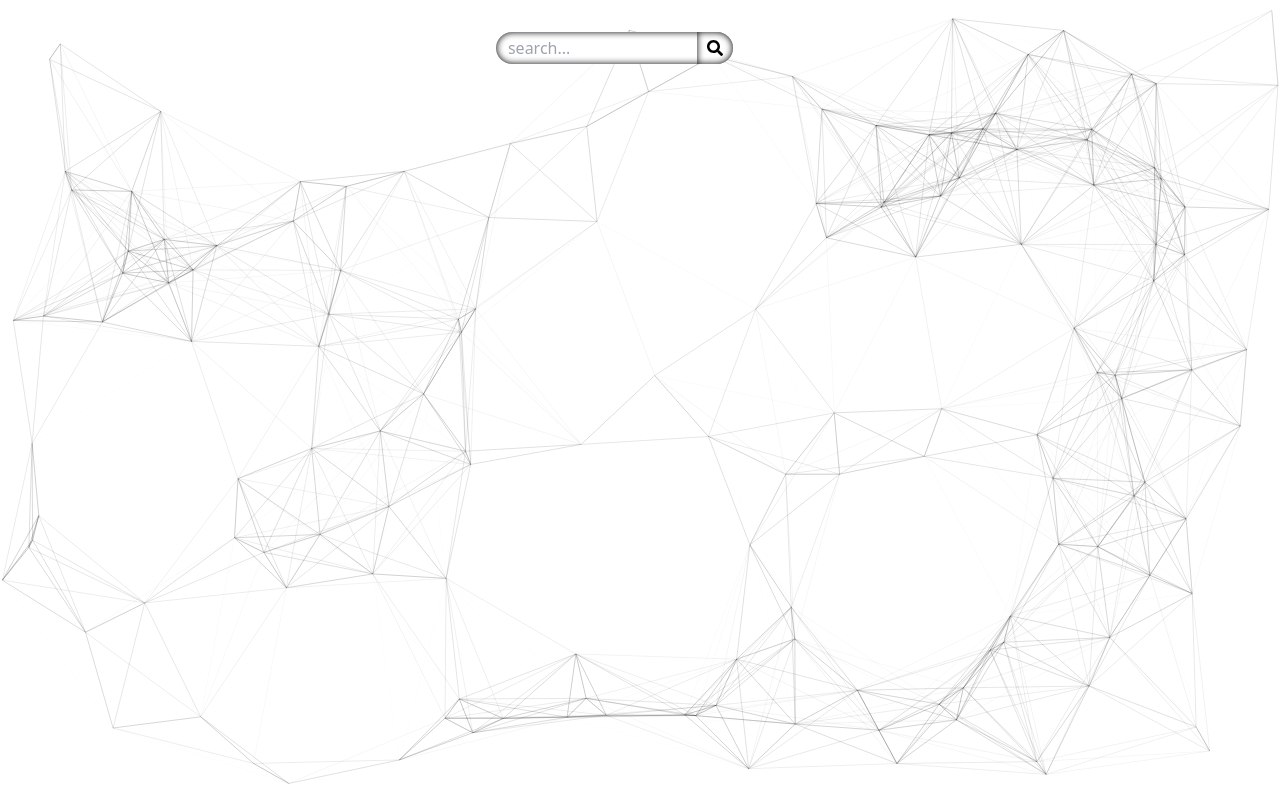
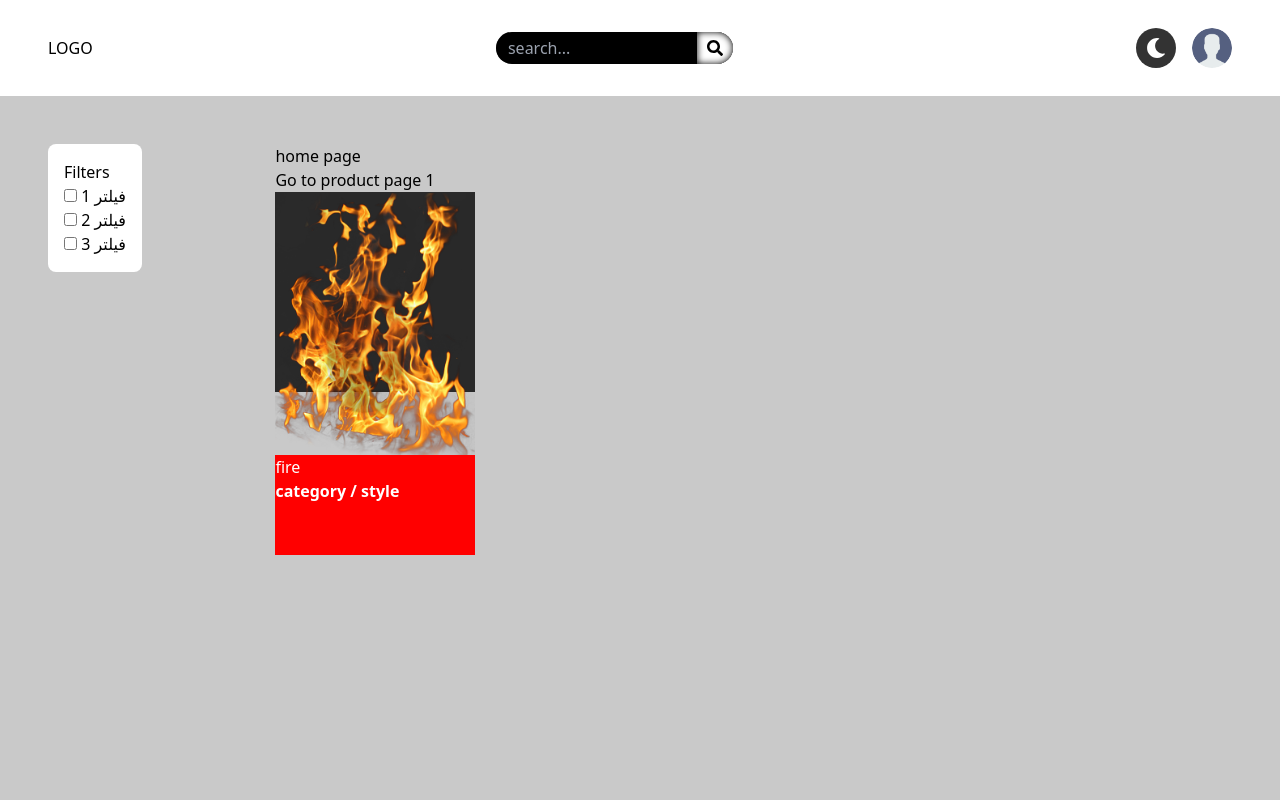
Before and after one commit to Al-Khalsi/freeNG, a Next.js app: page / in a window 1280 px wide. Built offline with nearby package versions, Linux system fonts and the light colour scheme.

Commit message:
add dark mode css for project

```diff
--- a/components/templates/background/particles.js
+++ b/components/templates/background/particles.js
@@ -2,7 +2,7 @@ import Particles, { initParticlesEngine } from "@tsparticles/react";
 import { useEffect, useMemo, useState } from "react";
 import { loadSlim } from "@tsparticles/slim";
 
-const ParticlesComponent = (props) => {
+const ParticlesComponent = ({ id, isDarkMode }) => {
     const [init, setInit] = useState(false);
 
     useEffect(() => {
@@ -21,7 +21,7 @@ const ParticlesComponent = (props) => {
         () => ({
             background: {
                 color: {
-                    value: "#fff",
+                    value:  isDarkMode ? "#121212" : "#ffffff",
                 },
             },
             fpsLimit: 60,
@@ -54,7 +54,7 @@ const ParticlesComponent = (props) => {
                     value: "#FFFFFF"
                 },
                 links: {
-                    color: '#000',
+                    color: isDarkMode ? '#ffffff' : '#000000',
                     distance: 200,
                     enable: true,
                     opacity: 0.5,
@@ -125,7 +125,7 @@ const ParticlesComponent = (props) => {
         [],
     );
 
-    return <Particles id={props.id} init={particlesLoaded} options={options} />;
+    return <Particles id={id} init={particlesLoaded} options={options} />;
 };
 
 export default ParticlesComponent;
--- a/pages/_app.js
+++ b/pages/_app.js
@@ -1,4 +1,5 @@
-import "@/styles/globals.css";
+import "../styles/globals.css";
+import '../styles/dark-mode.css';
 
 function App({ Component, pageProps }) {
   return <Component {...pageProps} />
--- a/pages/index.js
+++ b/pages/index.js
@@ -1,14 +1,23 @@
-import ParticlesComponent from '@/components/templates/background/particles';
 import Link from 'next/link';
 import { FaSun, FaMoon, FaSearch } from "react-icons/fa";
+import { useEffect, useState } from "react";
 
 
 function index() {
+  const [isDarkMode, setIsDarkMode] = useState(false);
+
+  useEffect(() => {
+    document.body.classList.toggle('dark', isDarkMode);
+    document.body.classList.toggle('light', !isDarkMode);
+  }, [isDarkMode]);
+
+  const toggleTheme = () => {
+    setIsDarkMode(prevMode => !prevMode);
+  };
 
   return (
     <>
-      <ParticlesComponent id='particles' />
-      <div className="main">
+      <div className="app">
         <header className='header'>
 
           <div className='bg-logo'>
@@ -23,19 +32,39 @@ function index() {
           </div>
 
           <div className='right-header'>
-            <button className='change-background'>
-              <FaMoon />
+            <button className='change-background' onClick={toggleTheme}>
+              {isDarkMode ? <FaSun /> : <FaMoon />}
             </button>
             <Link href="/profile">
               <img src="/img/user.png" className='userPng' alt='profile' title='profile' />
             </Link>
           </div>
         </header>
-        <h1>home page</h1>
-        <Link href="/product/1">Go to product page 1</Link>
-        <br />
-        <Link href="/product/2">Go to product page 2</Link>
-        <br />
+
+        <div className='main'>
+          <aside class="filter-sidebar">
+            <h2>Filters</h2>
+            <ul>
+              <li><input type="checkbox" /> فیلتر 1</li>
+              <li><input type="checkbox" /> فیلتر 2</li>
+              <li><input type="checkbox" /> فیلتر 3</li>
+            </ul>
+          </aside>
+          <section>
+            <h1>home page</h1>
+            <Link href="/product/1">Go to product page 1</Link>
+            <br />
+            <div className='card'>
+              <div className='bg-img'>
+                <img src="/img/fire.png" alt="" />
+              </div>
+              <div className='info-img'>
+                <h3>fire</h3>
+                <b>category / style </b>
+              </div>
+            </div>
+          </section>
+        </div>
       </div>
     </>
   )
--- /dev/null
+++ b/styles/dark-mode.css
@@ -0,0 +1,35 @@
+/* dark-mode.css */
+
+body.dark {
+    background-color: #121212;
+    color: #ffffff;
+}
+
+.dark .header {
+    background-color: #1e1e1e;
+    color: white;
+}
+
+.dark .search {
+    background-color: #ffffff;
+    color: black;
+}
+
+.btn-search {
+    background-color: #ffffff;
+    color: #000;
+}
+
+.change-background {
+    background-color: #333333;
+    color: #ffffff;
+}
+
+.card {
+    background-color: #2a2a2a;
+}
+
+.card h3,
+.card b {
+    color: #ffffff;
+}
--- a/styles/globals.css
+++ b/styles/globals.css
@@ -8,32 +8,51 @@
   box-sizing: border-box;
 }
 
+#__next {
+  height: 100vh;
+}
+
+.antialiased {
+  height: 100%;
+}
+
 body {
   transition: background-color 0.3s ease, color 0.3s ease;
-}
-
-body.light {
-  background-color: white;
+  height: 100%;
+  background-color: #c9c9c9;
   color: black;
 }
 
-body.dark {
-  background-color: black;
-  color: white;
+.app {
+  width: 100%;
+  height: 100%;
+}
+
+.main {
+  width: 100%;
+  display: flex;
+  justify-content: space-between;
+  padding: 3rem 3rem;
+}
+
+.main section {
+  flex-grow: 0.85;
+  height: 5rem;
+}
+
+main aside {
+  flex-shrink: 0.25;
 }
 
 header {
   width: 100%;
   height: 6rem;
-  background-color: rgb(36 42 56 0);
+  background-color: #fff;
+  color: black;
   padding: 0 3rem;
   display: flex;
   justify-content: space-between;
   align-items: center;
-}
-
-.logo {
-  color: black;
 }
 
 .right-header {
@@ -48,11 +67,11 @@ header {
 
 .search {
   padding: 0.25rem 0.75rem;
-  background-color: rgb(255, 255, 255);
+  background-color: rgb(0, 0, 0);
   border-radius: 1rem;
   box-shadow: inset 0 0 7px rgb(0, 0, 0);
   width: 100%;
-  color: black;
+  color: white;
   border: none;
   outline: none;
 }
@@ -67,7 +86,8 @@ header {
   position: absolute;
   top: 0;
   right: 0;
-  background-color: rgb(255, 255, 255);
+  background-color: black;
+  color: white;
   box-shadow: inset 0 0 7px rgb(0, 0, 0);
   width: 15%;
   height: 100%;
@@ -108,3 +128,32 @@ header {
   width: 100%;
   border-radius: 50%;
 }
+
+.card {
+  width: 200px;
+  height: 200px;
+
+}
+
+.card bg-img {
+  width: 100%;
+  height: 50%;
+  background-color: red;
+}
+
+.card bg-img img {
+  width: 100%;
+  height: 100%;
+}
+
+.info-img {
+  background-color: red;
+  height: 50%;
+  width: 100%;
+}
+
+.filter-sidebar {
+  padding: 1rem;
+  background-color: #fff;
+  border-radius: 8px;
+}
```
Also changed, not shown: public/img/fire.png (added).
